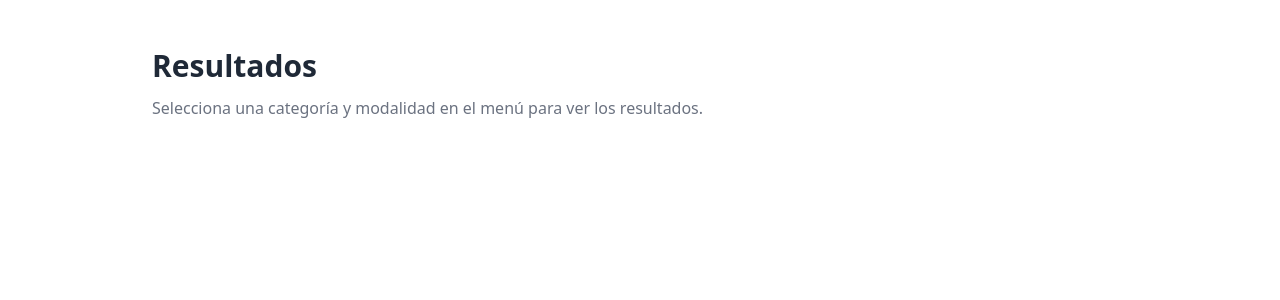
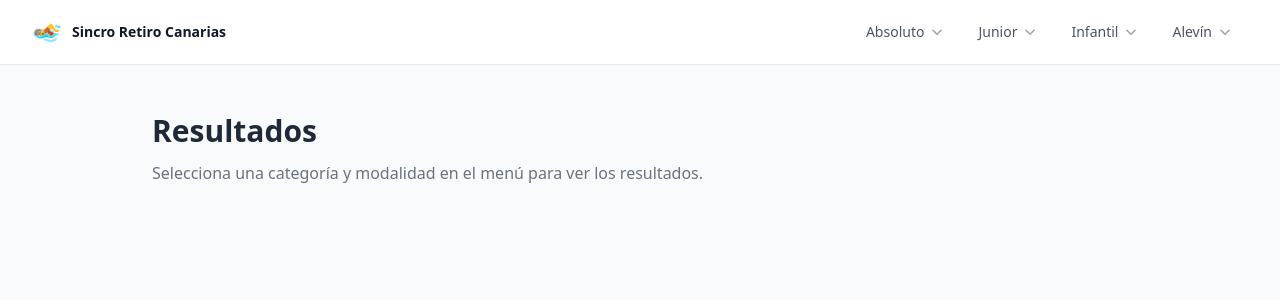
Before and after one commit to gonzaga8200/sincro-retiro-canarias, a Nuxt app: page / in a window 1280 px wide. Shown: the top 300 px of the page. Built offline with nearby package versions, Linux system fonts and the light colour scheme.

Commit message:
Add menu categories

```diff
--- a/app/app.vue
+++ b/app/app.vue
@@ -1,6 +1,8 @@
 <template>
   <div>
     <NuxtRouteAnnouncer />
-    <NuxtPage />
+    <NuxtLayout>
+      <NuxtPage />
+    </NuxtLayout>
   </div>
 </template>
--- a/app/components/AppNav.vue
+++ b/app/components/AppNav.vue
@@ -1,21 +1,22 @@
 <script setup lang="ts">
-const categories = [
-  { label: 'Absoluto', slug: 'absoluto' },
-  { label: 'Junior', slug: 'junior' },
-  { label: 'Infantil', slug: 'infantil' },
-  { label: 'Alevín', slug: 'alevin' },
-]
-
-const modalities = [
-  { label: 'Dúo', slug: 'duo' },
-  { label: 'Dúo Mixto', slug: 'duo-mixto' },
-  { label: 'Combo', slug: 'combo' },
-  { label: 'Equipo', slug: 'equipo' },
-]
+const { categories, modalities } = useNavItems()
+const route = useRoute()
 
 const mobileOpen = ref(false)
 const openCategory = ref<string | null>(null)
-const route = useRoute()
+
+watch(() => route.path, () => {
+  mobileOpen.value = false
+  openCategory.value = null
+})
+
+function onDesktopEnter(slug: string) {
+  openCategory.value = slug
+}
+
+function onDesktopLeave() {
+  openCategory.value = null
+}
 
 function toggleMobile() {
   mobileOpen.value = !mobileOpen.value
@@ -26,126 +27,169 @@ function toggleCategory(slug: string) {
   openCategory.value = openCategory.value === slug ? null : slug
 }
 
-watch(() => route.path, () => {
-  mobileOpen.value = false
-  openCategory.value = null
-})
+// JS transition hooks for reliable height animation (avoids max-height guessing)
+function onAccordionEnter(el: Element) {
+  const htmlEl = el as HTMLElement
+  htmlEl.style.height = '0'
+  htmlEl.style.overflow = 'hidden'
+  requestAnimationFrame(() => {
+    htmlEl.style.height = htmlEl.scrollHeight + 'px'
+  })
+}
+function onAccordionAfterEnter(el: Element) {
+  const htmlEl = el as HTMLElement
+  htmlEl.style.height = ''
+  htmlEl.style.overflow = ''
+}
+function onAccordionLeave(el: Element) {
+  const htmlEl = el as HTMLElement
+  htmlEl.style.height = htmlEl.scrollHeight + 'px'
+  htmlEl.style.overflow = 'hidden'
+  requestAnimationFrame(() => {
+    htmlEl.style.height = '0'
+  })
+}
 </script>
 
 <template>
-  <nav class="bg-white shadow-md relative z-50">
+  <header class="bg-white border-b border-gray-200 sticky top-0 z-50">
     <div class="max-w-7xl mx-auto px-4 sm:px-6 lg:px-8">
       <div class="flex items-center justify-between h-16">
 
-        <!-- Logo -->
-        <NuxtLink to="/" class="flex items-center gap-2 shrink-0">
-          <span class="text-2xl leading-none">🏊</span>
-          <span class="font-bold text-primary-700 text-lg hidden sm:block">Sincro Retiro Canarias</span>
-          <span class="font-bold text-primary-700 text-base sm:hidden">SRC</span>
+        <!-- Brand -->
+        <NuxtLink
+          to="/"
+          class="flex items-center gap-2.5 group"
+        >
+          <span class="text-2xl leading-none select-none">🏊</span>
+          <div class="leading-tight">
+            <p class="text-sm font-bold text-gray-900 group-hover:text-primary-600 transition-colors hidden sm:block">
+              Sincro Retiro Canarias
+            </p>
+            <p class="text-xs font-bold text-gray-900 group-hover:text-primary-600 transition-colors sm:hidden">
+              SRC
+            </p>
+          </div>
         </NuxtLink>
 
-        <!-- Desktop menu -->
-        <div class="hidden md:flex items-center gap-1">
+        <!-- Desktop nav -->
+        <nav class="hidden md:flex items-center gap-0.5">
           <div
             v-for="cat in categories"
             :key="cat.slug"
             class="relative"
-            @mouseenter="openCategory = cat.slug"
-            @mouseleave="openCategory = null"
+            @mouseenter="onDesktopEnter(cat.slug)"
+            @mouseleave="onDesktopLeave"
           >
             <button
-              class="flex items-center gap-1 px-4 py-2 text-sm font-medium text-gray-700 rounded-lg hover:bg-primary-50 hover:text-primary-700 transition"
-              :class="openCategory === cat.slug ? 'bg-primary-50 text-primary-700' : ''"
+              class="flex items-center gap-1.5 px-4 py-2 text-sm font-medium rounded-lg transition-colors"
+              :class="openCategory === cat.slug
+                ? 'text-primary-600 bg-primary-50'
+                : 'text-gray-600 hover:text-gray-900 hover:bg-gray-50'"
             >
               {{ cat.label }}
               <svg
-                class="w-4 h-4 transition-transform duration-200"
-                :class="openCategory === cat.slug ? 'rotate-180' : ''"
+                class="w-3.5 h-3.5 text-gray-400 transition-transform duration-200"
+                :class="{ 'rotate-180 text-primary-500': openCategory === cat.slug }"
                 fill="none"
                 stroke="currentColor"
                 viewBox="0 0 24 24"
               >
-                <path stroke-linecap="round" stroke-linejoin="round" stroke-width="2" d="M19 9l-7 7-7-7" />
+                <path stroke-linecap="round" stroke-linejoin="round" stroke-width="2.5" d="M19 9l-7 7-7-7" />
               </svg>
             </button>
 
             <Transition name="dropdown">
               <div
                 v-if="openCategory === cat.slug"
-                class="absolute top-full left-0 mt-1 w-44 bg-white rounded-xl shadow-lg border border-gray-100 py-1"
+                class="absolute top-[calc(100%+6px)] left-0 w-44 bg-white rounded-xl border border-gray-100 shadow-xl shadow-gray-200/60 py-1.5 overflow-hidden"
               >
                 <NuxtLink
                   v-for="mod in modalities"
                   :key="mod.slug"
                   :to="`/${cat.slug}/${mod.slug}`"
-                  class="block px-4 py-2.5 text-sm text-gray-600 hover:bg-primary-50 hover:text-primary-700 transition"
+                  class="flex items-center gap-2 px-4 py-2.5 text-sm text-gray-600 hover:text-primary-600 hover:bg-primary-50 transition-colors"
                 >
+                  <span class="w-1 h-1 rounded-full bg-current opacity-40 shrink-0" />
                   {{ mod.label }}
                 </NuxtLink>
               </div>
             </Transition>
           </div>
-        </div>
+        </nav>
 
         <!-- Burger button -->
         <button
-          class="md:hidden p-2 rounded-lg text-gray-600 hover:bg-gray-100 transition"
+          class="md:hidden flex items-center justify-center w-9 h-9 rounded-lg text-gray-500 hover:text-gray-800 hover:bg-gray-100 transition-colors"
           :aria-expanded="mobileOpen"
-          aria-label="Abrir menú"
+          aria-label="Menú"
           @click="toggleMobile"
         >
-          <svg v-if="!mobileOpen" class="w-6 h-6" fill="none" stroke="currentColor" viewBox="0 0 24 24">
-            <path stroke-linecap="round" stroke-linejoin="round" stroke-width="2" d="M4 6h16M4 12h16M4 18h16" />
-          </svg>
-          <svg v-else class="w-6 h-6" fill="none" stroke="currentColor" viewBox="0 0 24 24">
-            <path stroke-linecap="round" stroke-linejoin="round" stroke-width="2" d="M6 18L18 6M6 6l12 12" />
-          </svg>
+          <Transition name="icon" mode="out-in">
+            <svg v-if="!mobileOpen" key="open" class="w-5 h-5" fill="none" stroke="currentColor" viewBox="0 0 24 24">
+              <path stroke-linecap="round" stroke-linejoin="round" stroke-width="2" d="M4 6h16M4 12h16M4 18h16" />
+            </svg>
+            <svg v-else key="close" class="w-5 h-5" fill="none" stroke="currentColor" viewBox="0 0 24 24">
+              <path stroke-linecap="round" stroke-linejoin="round" stroke-width="2" d="M6 18L18 6M6 6l12 12" />
+            </svg>
+          </Transition>
         </button>
       </div>
     </div>
 
-    <!-- Mobile menu -->
-    <Transition name="slide-down">
-      <div v-if="mobileOpen" class="md:hidden border-t border-gray-100">
-        <div class="px-4 py-3 space-y-1">
+    <!-- Mobile menu panel -->
+    <Transition name="panel">
+      <div v-if="mobileOpen" class="md:hidden border-t border-gray-100 bg-white">
+        <nav class="px-3 py-3 space-y-0.5">
           <div v-for="cat in categories" :key="cat.slug">
+
             <button
-              class="w-full flex items-center justify-between px-3 py-2.5 text-left text-sm font-medium text-gray-700 rounded-lg hover:bg-primary-50 hover:text-primary-700 transition"
-              :class="openCategory === cat.slug ? 'bg-primary-50 text-primary-700' : ''"
+              class="w-full flex items-center justify-between px-3 py-2.5 rounded-lg text-sm font-medium transition-colors"
+              :class="openCategory === cat.slug
+                ? 'text-primary-600 bg-primary-50'
+                : 'text-gray-700 hover:text-gray-900 hover:bg-gray-50'"
               @click="toggleCategory(cat.slug)"
             >
               {{ cat.label }}
               <svg
-                class="w-4 h-4 transition-transform duration-200"
-                :class="openCategory === cat.slug ? 'rotate-180' : ''"
+                class="w-4 h-4 text-gray-400 transition-transform duration-200"
+                :class="{ 'rotate-180 text-primary-500': openCategory === cat.slug }"
                 fill="none"
                 stroke="currentColor"
                 viewBox="0 0 24 24"
               >
-                <path stroke-linecap="round" stroke-linejoin="round" stroke-width="2" d="M19 9l-7 7-7-7" />
+                <path stroke-linecap="round" stroke-linejoin="round" stroke-width="2.5" d="M19 9l-7 7-7-7" />
               </svg>
             </button>
 
-            <Transition name="accordion">
-              <div v-if="openCategory === cat.slug" class="overflow-hidden">
+            <Transition
+              name="accordion"
+              @enter="onAccordionEnter"
+              @after-enter="onAccordionAfterEnter"
+              @leave="onAccordionLeave"
+            >
+              <div v-if="openCategory === cat.slug">
                 <NuxtLink
                   v-for="mod in modalities"
                   :key="mod.slug"
                   :to="`/${cat.slug}/${mod.slug}`"
-                  class="block ml-4 px-3 py-2 text-sm text-gray-500 hover:text-primary-700 hover:bg-primary-50 rounded-lg transition"
+                  class="flex items-center gap-2.5 pl-6 pr-3 py-2.5 text-sm text-gray-500 hover:text-primary-600 hover:bg-primary-50 rounded-lg transition-colors"
                 >
+                  <span class="w-1 h-1 rounded-full bg-current opacity-40 shrink-0" />
                   {{ mod.label }}
                 </NuxtLink>
               </div>
             </Transition>
+
           </div>
-        </div>
+        </nav>
       </div>
     </Transition>
-  </nav>
+  </header>
 </template>
 
 <style scoped>
+/* Desktop dropdown */
 .dropdown-enter-active,
 .dropdown-leave-active {
   transition: opacity 0.15s ease, transform 0.15s ease;
@@ -153,29 +197,38 @@ watch(() => route.path, () => {
 .dropdown-enter-from,
 .dropdown-leave-to {
   opacity: 0;
-  transform: translateY(-6px);
+  transform: translateY(-4px) scale(0.98);
 }
 
-.slide-down-enter-active,
-.slide-down-leave-active {
-  transition: opacity 0.2s ease, max-height 0.25s ease;
-  max-height: 500px;
-  overflow: hidden;
+/* Mobile panel slide */
+.panel-enter-active,
+.panel-leave-active {
+  transition: opacity 0.2s ease, transform 0.2s ease;
 }
-.slide-down-enter-from,
-.slide-down-leave-to {
+.panel-enter-from,
+.panel-leave-to {
   opacity: 0;
-  max-height: 0;
+  transform: translateY(-8px);
 }
 
+/* Accordion height (handled by JS hooks, only needs timing) */
 .accordion-enter-active,
 .accordion-leave-active {
-  transition: opacity 0.15s ease, max-height 0.2s ease;
-  max-height: 200px;
+  transition: height 0.22s ease, opacity 0.18s ease;
 }
 .accordion-enter-from,
 .accordion-leave-to {
   opacity: 0;
-  max-height: 0;
+}
+
+/* Burger ↔ close icon swap */
+.icon-enter-active,
+.icon-leave-active {
+  transition: opacity 0.1s ease, transform 0.1s ease;
+}
+.icon-enter-from,
+.icon-leave-to {
+  opacity: 0;
+  transform: rotate(45deg) scale(0.8);
 }
 </style>
--- /dev/null
+++ b/app/composables/useNavItems.ts
@@ -0,0 +1,22 @@
+export interface NavItem {
+  label: string
+  slug: string
+}
+
+export const categories: NavItem[] = [
+  { label: 'Absoluto', slug: 'absoluto' },
+  { label: 'Junior', slug: 'junior' },
+  { label: 'Infantil', slug: 'infantil' },
+  { label: 'Alevín', slug: 'alevin' },
+]
+
+export const modalities: NavItem[] = [
+  { label: 'Dúo', slug: 'duo' },
+  { label: 'Dúo Mixto', slug: 'duo-mixto' },
+  { label: 'Combo', slug: 'combo' },
+  { label: 'Equipo', slug: 'equipo' },
+]
+
+export function useNavItems() {
+  return { categories, modalities }
+}
```
